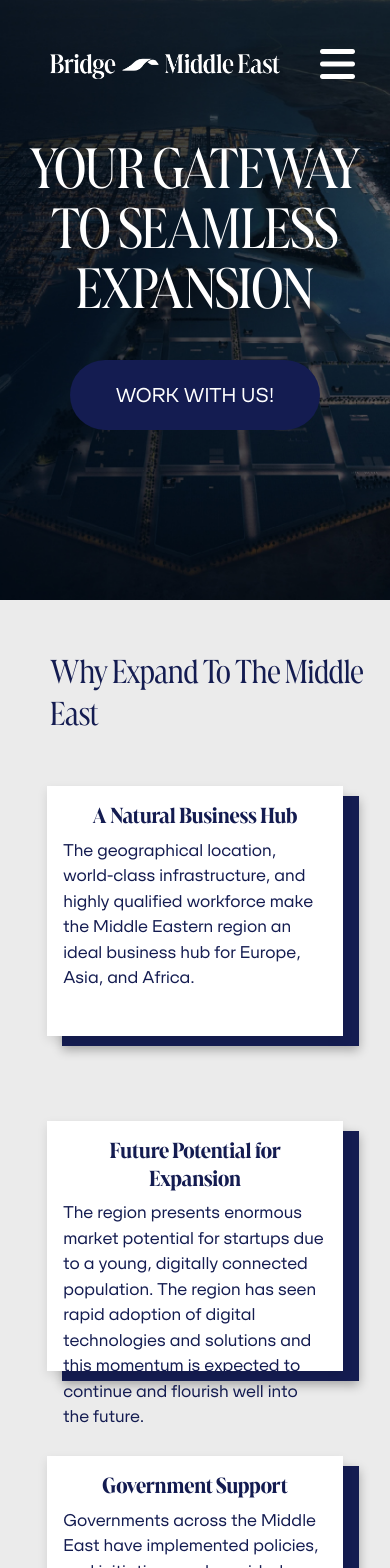
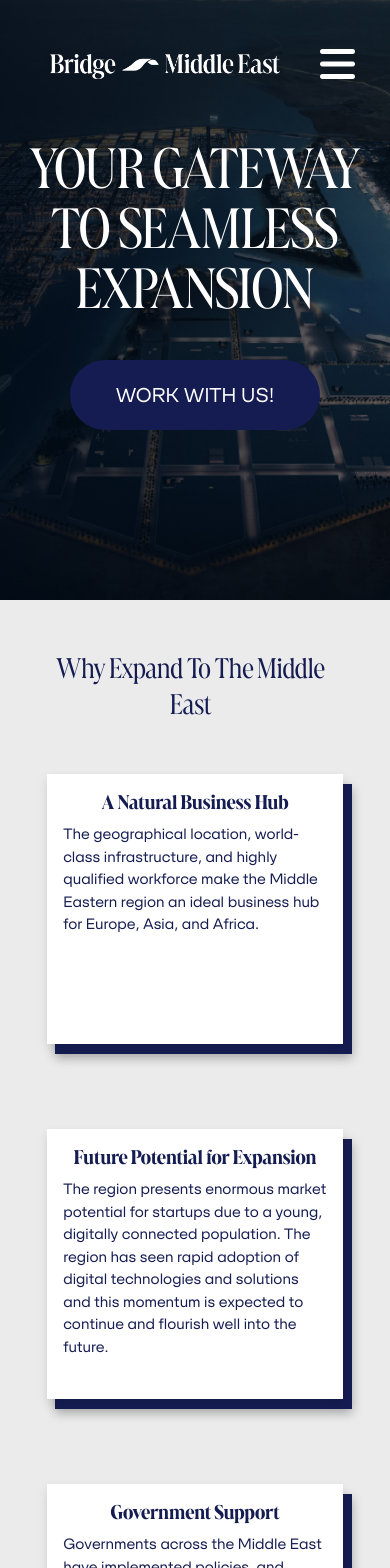
Before and after one commit to ihabawad18/BME, a React (Create React App) app: page / in a window 390 px wide. Shown: the top 1568 px of the page. Built offline with nearby package versions, Linux system fonts and the light colour scheme.

Commit message:
fixing animation

```diff
--- a/src/index.css
+++ b/src/index.css
@@ -55,7 +55,7 @@ h1,h2,h3,h4,h5,h6{
 
 .fadeOut {
   opacity: 0;
-  transition: opacity 1s linear;
+  transition: opacity 2s linear;
 }
 
 .fadeIn {
--- a/src/pages/About.js
+++ b/src/pages/About.js
@@ -5,19 +5,19 @@ import { useInView } from "react-intersection-observer";
 const About = () => {
 
   const { ref: ref1, inView: ref1InView } = useInView({
-    threshold: 0.6,
+    threshold: 0.2,
   });
 
 
   const { ref: ref2, inView: ref2InView } = useInView({
-    threshold: 0.6,
+    threshold: 0.2,
   });
 
   const { ref: ref3, inView: ref3InView } = useInView({
-    threshold: 0.6,
+    threshold: 0.2,
   });
   const { ref: ref4, inView: ref4InView } = useInView({
-    threshold: 0.6,
+    threshold: 0.2,
   });
 
   const helper = (inView) => {
--- a/src/pages/Contact.js
+++ b/src/pages/Contact.js
@@ -4,7 +4,7 @@ import { useInView } from "react-intersection-observer";
 const Contact = () => {
 
   const { ref: ref1, inView: ref1InView } = useInView({
-    threshold: 0.6,
+    threshold: 0.2,
   });
 
   const clearFields = () => {
--- a/src/pages/Home.css
+++ b/src/pages/Home.css
@@ -362,16 +362,18 @@
     margin-top: 3%;
   }
   .section-home-3 h2 {
-    width: 90%;
+    /* width: 90%; */
+    width:72%;
+    text-align: center;
     display: inline-block;
-    font-size: 30px;
+    font-size: 30px !important;
   }
   .section-home-2 .container p{
     font-size: 32px;
   }
 
   .section-home-3 .card1 {
-    height: 300px;
+    height: 320px;
     width: 90%;
     margin: auto;
     margin-top: 15px;
@@ -381,22 +383,22 @@
   }
 
   .section-home-3 .part1 {
-    height: 250px;
+    height: 270px;
     width: 90%;
-    font-size: 17px;
+    font-size: 15px;
     margin: auto;
     padding: 5%;
   }
   .section-home-3 .part1 h3 {
     text-align: center;
-    font-size: 23px;
+    font-size: 21px;
     font-weight: 700;
   }
   .section-home-3 .part2 {
-    height: 250px;
+    height: 270px;
     width: 90%;
     top: 35px;
-    left: 32px;
+    left: 25px;
   }
 
   .section-home-3 .flex-container {
--- a/src/pages/Home.js
+++ b/src/pages/Home.js
@@ -7,17 +7,17 @@ import { useInView } from "react-intersection-observer";
 const Home = () => {
   // Section 3
   const { ref: section3Ref, inView: section3InView } = useInView({
-    threshold: 0.6,
+    threshold: 0.2,
   });
 
   // Section 1
   const { ref: section1Ref, inView: section1InView } = useInView({
-    threshold: 0.6,
+    threshold: 0.2,
   });
 
   // Section 2
   const { ref: section2Ref, inView: section2InView } = useInView({
-    threshold: 0.6,
+    threshold: 0.2,
   });
 
   const helper = (inView) => {
--- a/src/pages/Services.js
+++ b/src/pages/Services.js
@@ -6,16 +6,16 @@ import image from "../images/BME PHOTOS/neon-170-kilometre-long-skyscraper-city-
 const Services = () => {
 
   const { ref: ref1, inView: ref1InView } = useInView({
-    threshold: 0.6,
+    threshold: 0.2,
   });
 
 
   const { ref: ref2, inView: ref2InView } = useInView({
-    threshold: 0.6,
+    threshold: 0.2,
   });
 
   const { ref: ref3, inView: ref3InView } = useInView({
-    threshold: 0.6,
+    threshold: 0.2,
   });
 
   const helper = (inView) => {
--- a/src/pages/WhyBME.js
+++ b/src/pages/WhyBME.js
@@ -6,25 +6,25 @@ import { useInView } from "react-intersection-observer";
 const WhyBME = () => {
 
   const { ref: ref1, inView: ref1InView } = useInView({
-    threshold: 0.6,
+    threshold: 0.2,
   });
 
 
   const { ref: ref2, inView: ref2InView } = useInView({
-    threshold: 0.6,
+    threshold: 0.2,
   });
 
   const { ref: ref3, inView: ref3InView } = useInView({
-    threshold: 0.6,
+    threshold: 0.2,
   });
   const { ref: ref4, inView: ref4InView } = useInView({
-    threshold: 0.6,
+    threshold: 0.2,
   });
   const { ref: ref5, inView: ref5InView } = useInView({
-    threshold: 0.6,
+    threshold: 0.2,
   });
   const { ref: ref6, inView: ref6InView } = useInView({
-    threshold: 0.6,
+    threshold: 0.2,
   });
 
   const helper = (inView) => {
```
